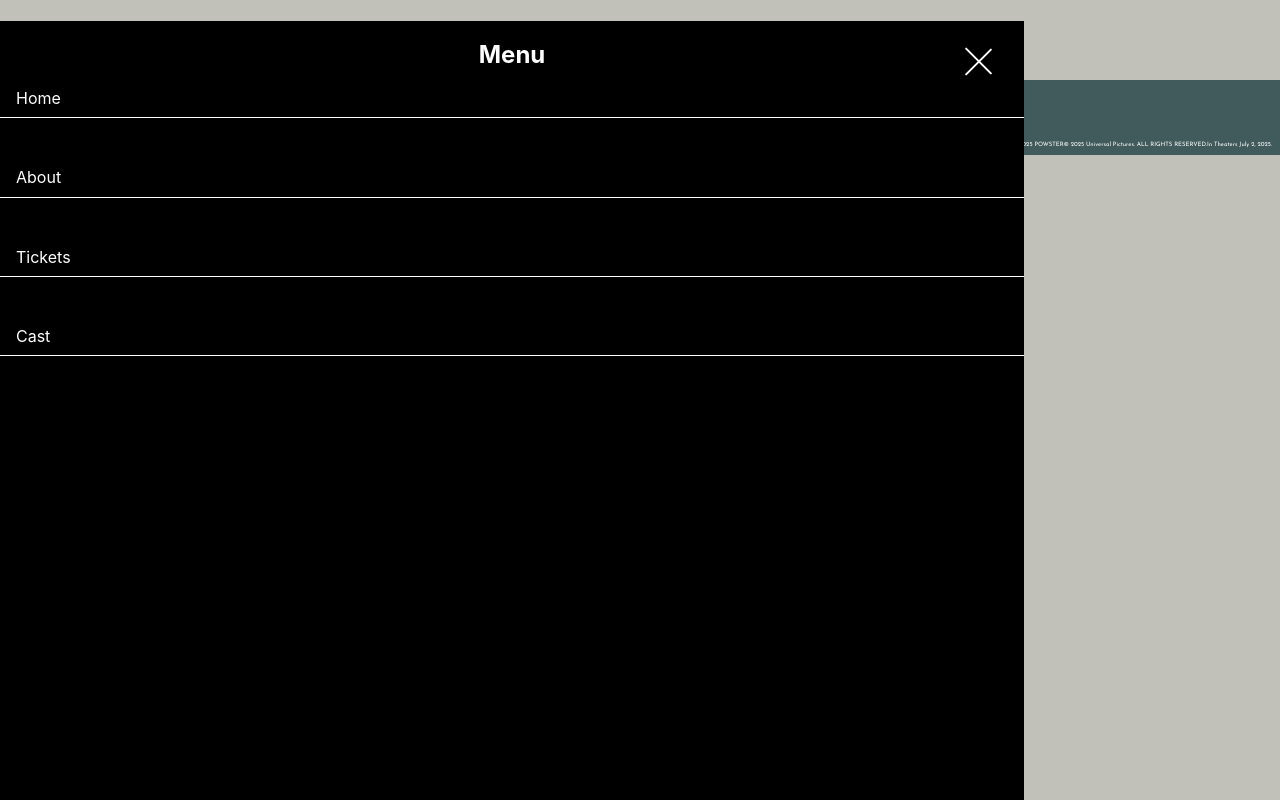
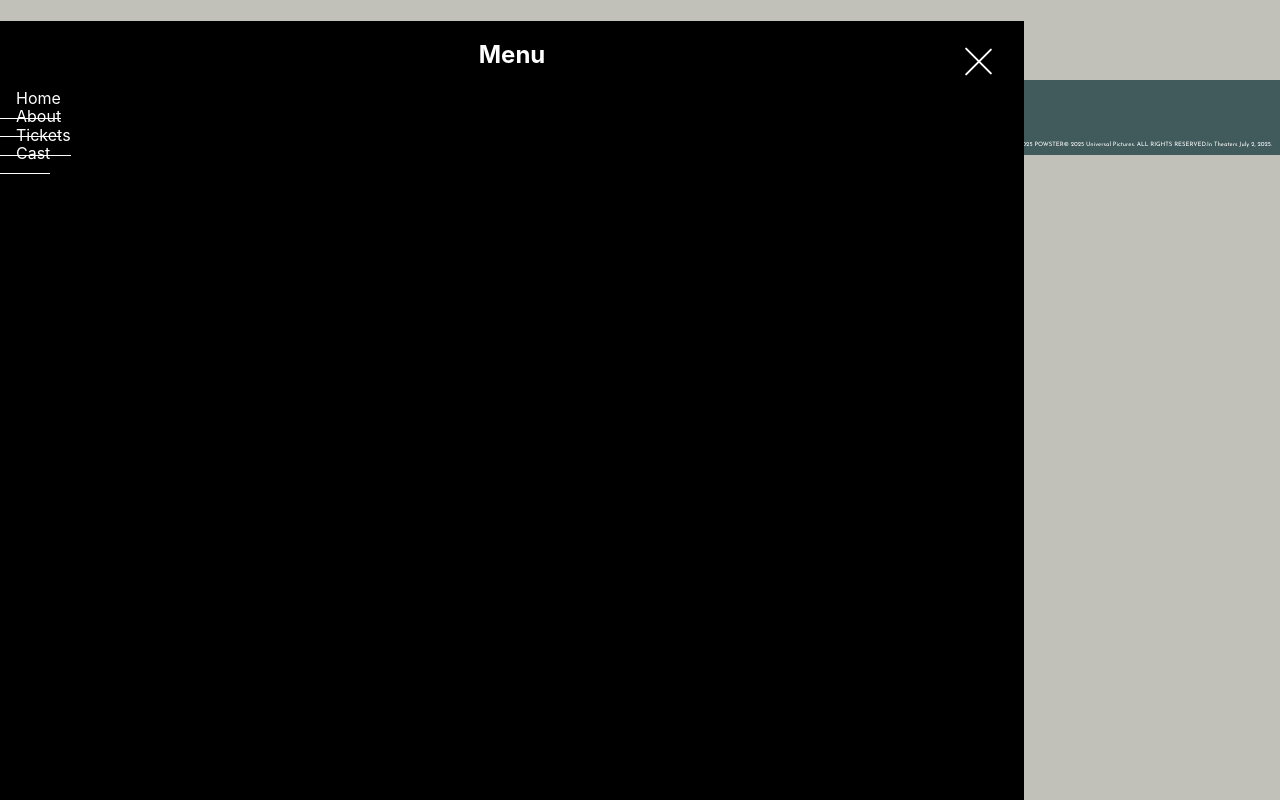
Before and after one commit to mikaelakihl/mi-graphic-tools-assignment2-jurassic-world, a Vue app: page / in a window 1280 px wide. Both pictures are taken after a click on the button 45 px from the left and 66 px from the top of the page. Built offline with nearby package versions, Linux system fonts and the light colour scheme.

Commit message:
feat: added wrapper to routerlinks to be able to flexbox

```diff
--- a/src/components/molecules/NavigationMobile.vue
+++ b/src/components/molecules/NavigationMobile.vue
@@ -28,10 +28,18 @@ function toggleHamburgerMenu(){
 <h2 class="menu-open-heading">Menu</h2>
 
 <nav class="nav-links">
+  <div class="router-link-wrapper">
   <RouterLink class="router-link" to="/">Home</RouterLink>
+  </div>
+  <div class="router-link-wrapper">
   <RouterLink class="router-link" to="/about">About</RouterLink>
+</div>
+<div class="router-link-wrapper">
   <RouterLink class="router-link" to="/tickets">Tickets</RouterLink>
+</div>
+<div class="router-link-wrapper">
   <RouterLink class="router-link" to="/cast">Cast</RouterLink>
+</div>
 </nav>
 </div>
 </div>
```
